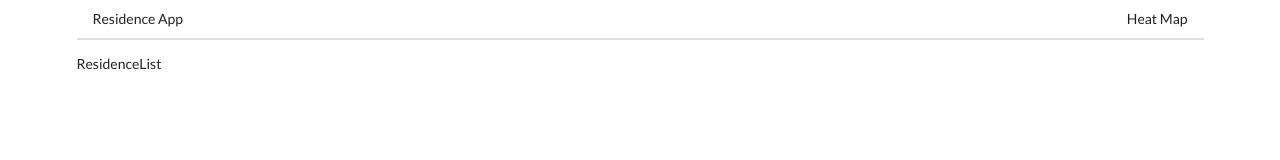
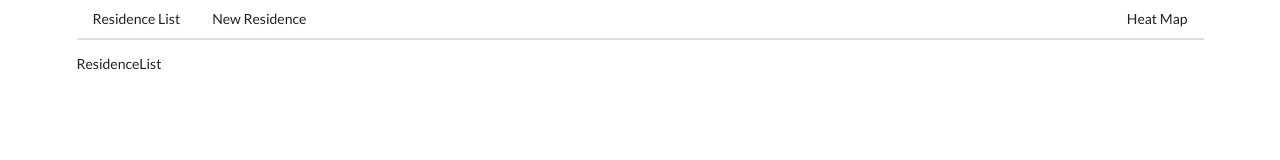
Before and after one commit to marco-amorim/residency, a React (Create React App) app in the folder client/: page / in a window 1280 px wide. Shown: the top 160 px of the page. Built offline with nearby package versions, Linux system fonts and the light colour scheme.

Commit message:
added new residence button to header

```diff
--- a/client/src/components/App.js
+++ b/client/src/components/App.js
@@ -3,7 +3,7 @@ import { BrowserRouter } from 'react-router-dom';
 import Header from './Header';
 import { Route } from 'react-router-dom';
 import ResidenceList from './residences/ResidenceList';
-import ResidenceCreate from './ResidenceForm';
+import ResidenceCreate from './ResidenceCreate';
 import ResidenceEdit from './residences/ResidenceEdit';
 import ResidenceDelete from './residences/ResidenceDelete';
 import ResidenceShow from './residences/ResidenceShow';
--- a/client/src/components/Header.js
+++ b/client/src/components/Header.js
@@ -5,7 +5,10 @@ const Header = () => {
 	return (
 		<div className="ui secondary pointing menu">
 			<Link to="/" className="item">
-				Residence App
+				Residence List
+			</Link>
+			<Link to="/residence/new" className="item">
+				New Residence
 			</Link>
 			<div className="right menu">
 				<Link to="/" className="item">
```
Also changed, not shown: client/src/components/ResidenceCreate/index.js (renamed from client/src/components/ResidenceForm/index.js), client/src/components/ResidenceCreate/styles.css (renamed from client/src/components/ResidenceForm/styles.css), 1 other file (tests, documents, lock files or other folders).
